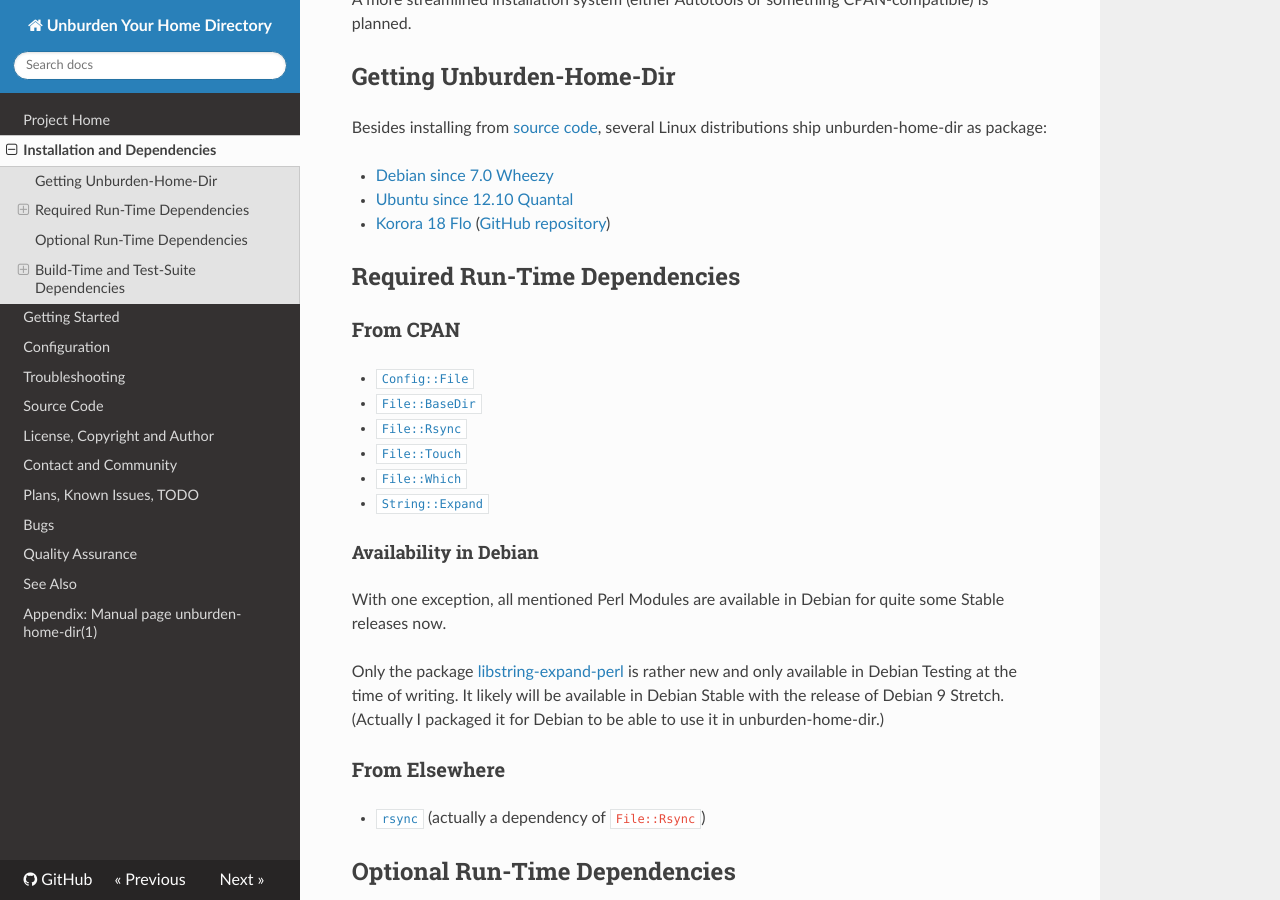
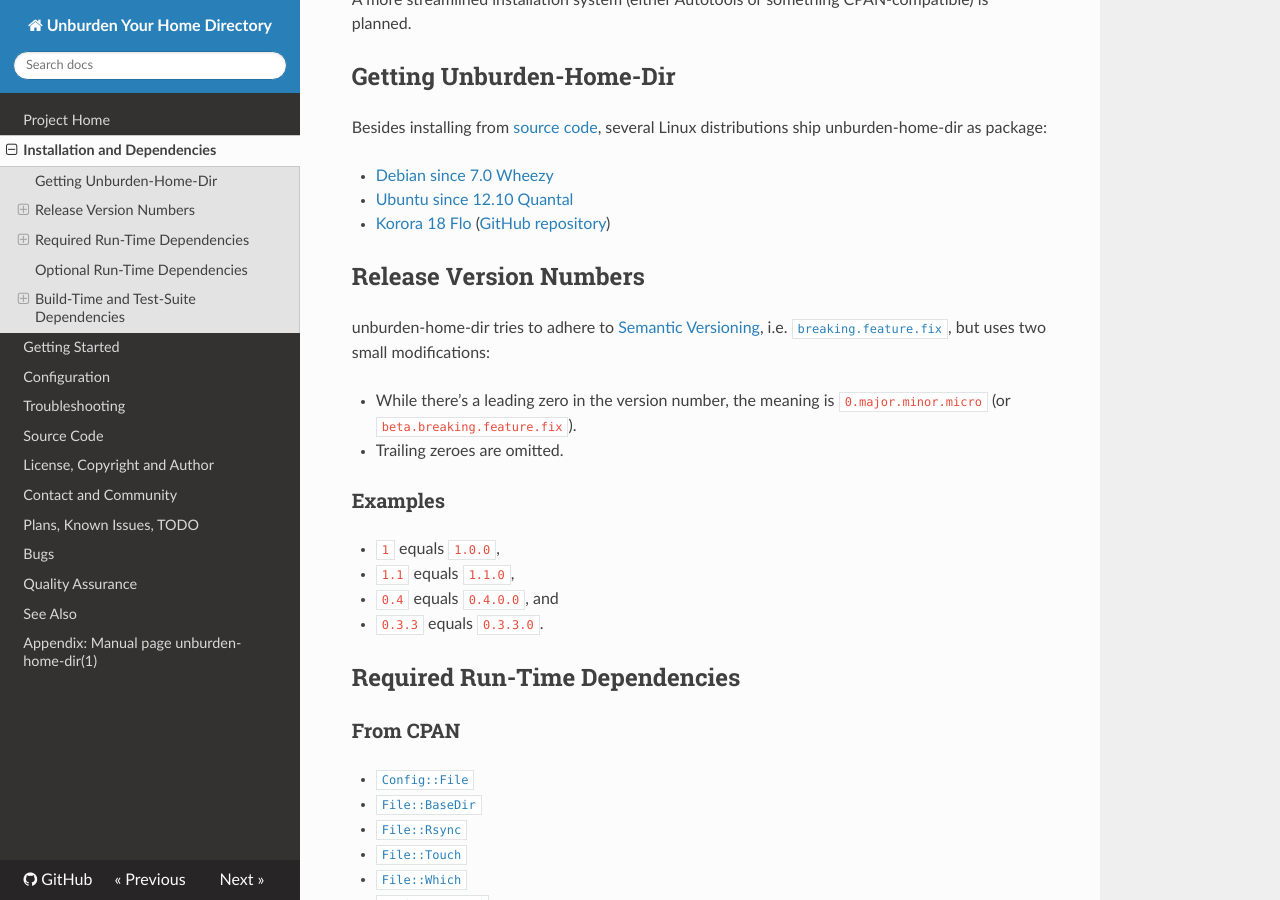
Before and after one commit to xtaran/unburden-home-dir, an MkDocs documentation site: the page built from docs/installation.md, in a window 1280 px wide and 900 px high, scrolled down 320 px. Built offline with MkDocs 1.6.1, drawn with Linux system fonts in a browser that asks for light colours; nearby versions of some CDN libraries; old or Windows-style settings are respelled for this version of MkDocs.

Commit message:
Add information about version numbers

```diff
--- a/docs/installation.md
+++ b/docs/installation.md
@@ -23,6 +23,26 @@ distributions ship unburden-home-dir as package:
 * [Ubuntu since 12.10 Quantal](http://packages.ubuntu.com/unburden-home-dir)
 * [Korora 18 Flo](https://kororaproject.org/korora-18-flo-released/)
   ([GitHub repository](https://github.com/kororaproject/kp-unburden-home-dir))
+
+
+Release Version Numbers
+-----------------------
+
+unburden-home-dir tries to adhere to
+[Semantic Versioning](http://semver.org/),
+i.e. [`breaking.feature.fix`](https://medium.com/javascript-scene/software-versions-are-broken-3d2dc0da0783#70a1),
+but uses two small modifications:
+
+* While there's a leading zero in the version number, the meaning is
+  `0.major.minor.micro` (or `beta.breaking.feature.fix`).
+* Trailing zeroes are omitted.
+
+### Examples
+
+* `1` equals `1.0.0`,
+* `1.1` equals `1.1.0`,
+* `0.4` equals `0.4.0.0`, and
+* `0.3.3` equals `0.3.3.0`.
 
 
 Required Run-Time Dependencies
```
